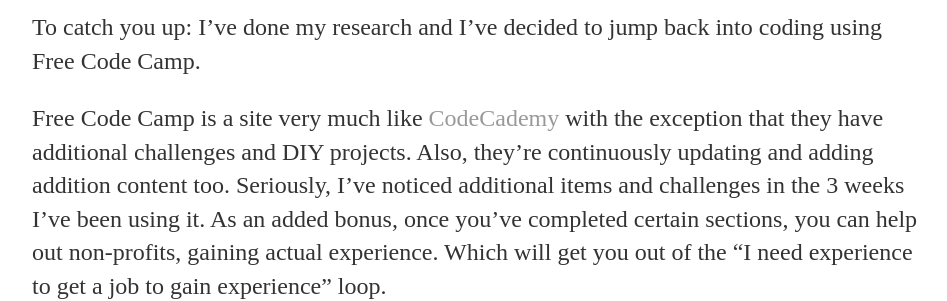
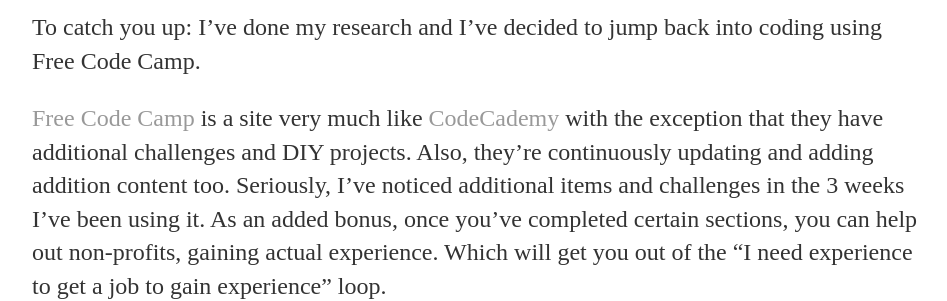
Before and after one commit to falterfriday/blog, a Jekyll site: the page built from _posts/2016-05-07-Diving-In.md, in a window 1280 px wide. Shown: the part 244-545 px from the top of the page, without its empty margins (160-1107 px from the left). Built offline with Jekyll 4.4.1, drawn with Linux system fonts in a browser that asks for light colours; part of the change alters nothing that is shown.

```diff
--- a/_posts/2016-05-07-Diving-In.md
+++ b/_posts/2016-05-07-Diving-In.md
@@ -6,7 +6,7 @@ date: 2016-05-07
 
 To catch you up: I've done my research and I've decided to jump back into coding using Free Code Camp.
 
-Free Code Camp is a site very much like <a href="http://www.codecademy.com" target="_blank">CodeCademy</a> with the exception that they have additional challenges and DIY projects. Also, they're continuously updating and adding addition content too. Seriously, I've noticed additional items and challenges in the 3 weeks I've been using it. As an added bonus, once you've completed certain sections, you can help out non-profits, gaining actual experience. Which will get you out of the "I need experience to get a job to gain experience" loop.
+<a href="http://www.freecodecamp.com" target="_blank">Free Code Camp</a> is a site very much like <a href="http://www.codecademy.com" target="_blank">CodeCademy</a> with the exception that they have additional challenges and DIY projects. Also, they're continuously updating and adding addition content too. Seriously, I've noticed additional items and challenges in the 3 weeks I've been using it. As an added bonus, once you've completed certain sections, you can help out non-profits, gaining actual experience. Which will get you out of the "I need experience to get a job to gain experience" loop.
 
 The signup was pretty simple. You can create a new profile with an email or with your GitHub account. Going through the setup process, they have you link your GitHub account anyway, so skip the extra steps and just use your GitHub account to start. Don't have a GitHub account yet? Go here to set one up.
 
```
